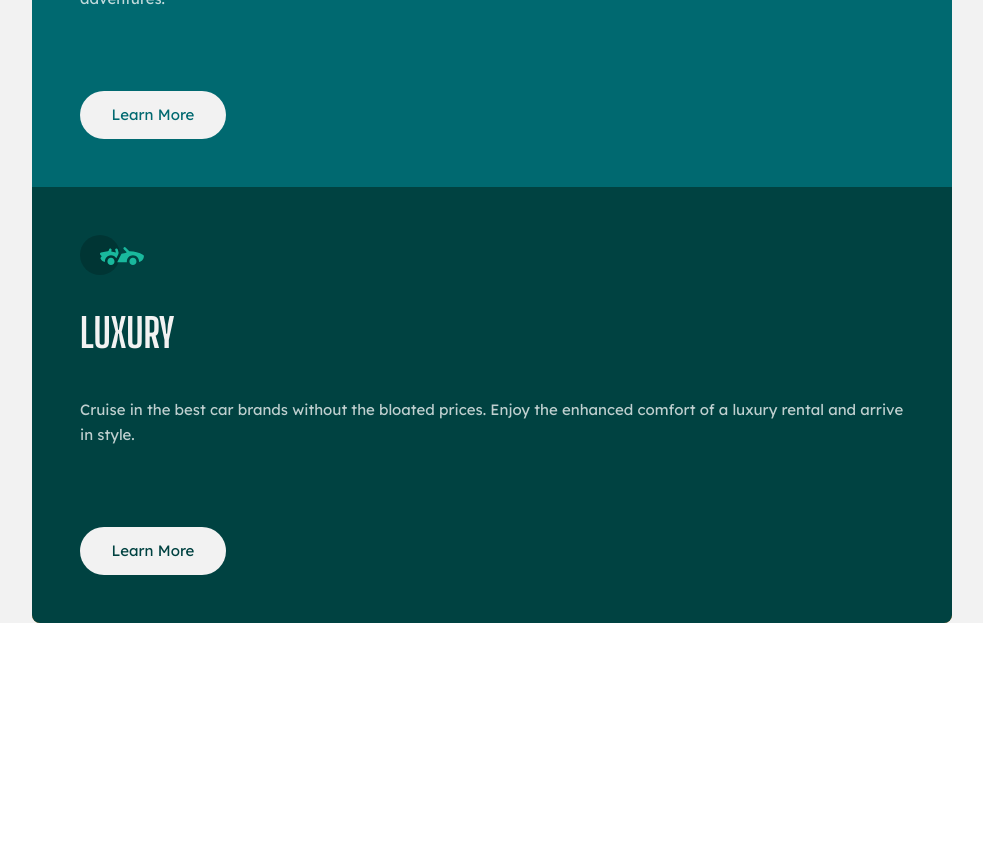
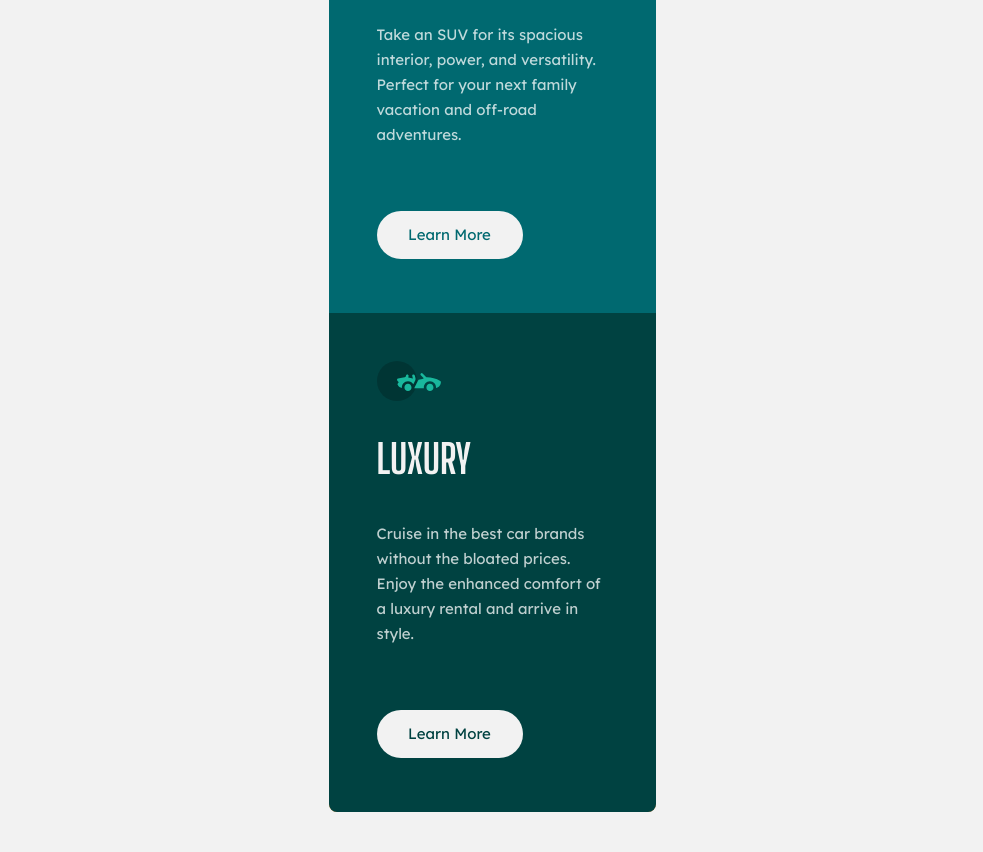
Before and after one commit to asad102/column_preview_card, a plain HTML site: page index.html in a window 1280 px wide. Shown: the part 725-1577 px from the top of the page, without its empty margins (148-1131 px from the left). Before the commit the page ends 1348 px from the top, so only its background shows below. Drawn offline with Linux system fonts and the light colour scheme.

Commit message:
some changes

```diff
--- a/css/style.css
+++ b/css/style.css
@@ -1094,13 +1094,8 @@ video {
   clear: none;
 }
 
-.mx-10 {
-  margin-left: 2.5rem;
-  margin-right: 2.5rem;
-}
-
-.mt-10 {
-  margin-top: 2.5rem;
+.m-10 {
+  margin: 2.5rem;
 }
 
 .mt-2 {
@@ -1230,8 +1225,8 @@ video {
   width: weird-and-invalid;
 }
 
-.max-w-\[920px\] {
-  max-width: 920px;
+.max-w-\[327px\] {
+  max-width: 327px;
 }
 
 .flex-shrink {
@@ -1756,8 +1751,8 @@ video {
   justify-items: stretch;
 }
 
-.gap-20 {
-  gap: 5rem;
+.gap-16 {
+  gap: 4rem;
 }
 
 .gap-6 {
@@ -2366,8 +2361,12 @@ video {
   padding-right: 1.25rem;
 }
 
-.pb-2\.5 {
-  padding-bottom: 0.625rem;
+.pb-1\.5 {
+  padding-bottom: 0.375rem;
+}
+
+.pb-2 {
+  padding-bottom: 0.5rem;
 }
 
 .pt-1 {
@@ -3016,8 +3015,16 @@ video {
 }
 
 @media (min-width: 1440px) {
+  .lg\:mt-10 {
+    margin-top: 2.5rem;
+  }
+
   .lg\:max-h-\[500px\] {
     max-height: 500px;
+  }
+
+  .lg\:max-w-\[920px\] {
+    max-width: 920px;
   }
 
   .lg\:grid-cols-3 {
--- a/index.html
+++ b/index.html
@@ -14,39 +14,39 @@
 </head>
 <body>
     <main class=" bg-Verylightgray font-lexa font-normal text-[15px] text-Verylightgray min-h-screen grid place-items-center justify-center box-border">
-        <article class="grid grid-cols-1 lg:grid-cols-3 max-w-[920px] lg:max-h-[500px] mt-10 mx-10 rounded-lg bg-Brightorange overflow-hidden">
-            <section class="flex flex-col p-12  items-start bg-Brightorange">
-                <hgroup class="flex flex-col gap-20">
+        <article class="grid grid-cols-1 lg:grid-cols-3 lg:max-w-[920px] max-w-[327px] lg:max-h-[500px]  lg:mt-10 m-10 rounded-lg bg-Brightorange overflow-hidden">
+            <section class="flex flex-col flex-wrap p-12  items-start bg-Brightorange ">
+                <hgroup class="flex flex-col gap-16">
                     <hgroup class="flex flex-col gap-6 items-start">
                         <img src="./img/icon-sedans.svg" alt="">
-                        <h1 class="font-bigshoulder font-bold text-[40px] pt-1 pb-2.5">SEDANS</h1>
+                        <h1 class="font-bigshoulder font-bold text-[40px] pt-1 pb-2">SEDANS</h1>
                         <P class="text-[15px] leading-[25px] tracking-normal text-white opacity-75">Choose a sedan for its affordability and excellent fuel economy. Ideal for cruising in the city or on your next road trip.</P>
                     </hgroup>
-                    <hgroup class="text-Brightorange hover:text-Verylightgray">
+                    <hgroup class="text-Brightorange hover:text-Verylightgray pb-1.5">
                         <button class="bg-Verylightgray w-[146px] h-[48px] hover:bg-custom-transparent rounded-3xl hover:border-2  hover:border-solid hover:border-Verylightgray">Learn More</button>
                     </hgroup>
                 </hgroup>
             </section>
-            <section class="flex flex-col p-12   items-start bg-Darkcyan">
-                <hgroup  class="flex flex-col gap-20">
+            <section class="flex flex-col p-12 items-start bg-Darkcyan ">
+                <hgroup  class="flex flex-col gap-16">
                     <hgroup class="flex flex-col gap-6 items-start">
                         <img src="./img/icon-suvs.svg" alt="">
-                        <h1 class="font-bigshoulder font-bold text-[40px] pt-1 pb-2.5">SUVS</h1>
+                        <h1 class="font-bigshoulder font-bold text-[40px] pt-1 pb-2">SUVS</h1>
                         <P class="text-[15px] leading-[25px] tracking-normal text-white opacity-75">Take an SUV for its spacious interior, power, and versatility. Perfect for your next family vacation and off-road adventures.</P>
                     </hgroup>
-                    <hgroup class="text-Darkcyan hover:text-Verylightgray">
+                    <hgroup class="text-Darkcyan hover:text-Verylightgray pb-1.5">
                         <button class="bg-Verylightgray w-[146px] h-[48px] hover:bg-custom-transparent rounded-3xl hover:border-2  hover:border-solid hover:border-Verylightgray">Learn More</button>
                     </hgroup>
                 </hgroup>
             </section>
-            <section class="flex flex-col p-12 items-start bg-Verydarkcyan">
-                <hgroup class="flex flex-col gap-20">
+            <section class="flex flex-col p-12 items-start bg-Verydarkcyan ">
+                <hgroup class="flex flex-col gap-16">
                     <hgroup  class="flex flex-col gap-6 items-start">
                         <img src="./img/icon-luxury.svg" alt="">
-                        <h1 class="font-bigshoulder font-bold text-[40px] pt-1 pb-2.5">LUXURY</h1>
+                        <h1 class="font-bigshoulder font-bold text-[40px] pt-1 pb-2">LUXURY</h1>
                         <P class="text-[15px] leading-[25px] tracking-normal text-white opacity-75">Cruise in the best car brands without the bloated prices. Enjoy the enhanced comfort of a luxury rental and arrive in style. </P>
                     </hgroup>
-                    <hgroup class="text-Verydarkcyan hover:text-Verylightgray">
+                    <hgroup class="text-Verydarkcyan hover:text-Verylightgray pb-1.5">
                         <button class="bg-Verylightgray w-[146px] h-[48px]  hover:bg-custom-transparent rounded-3xl hover:border-2  hover:border-solid hover:border-Verylightgray">Learn More</button>
                     </hgroup>
                 </hgroup>
```
